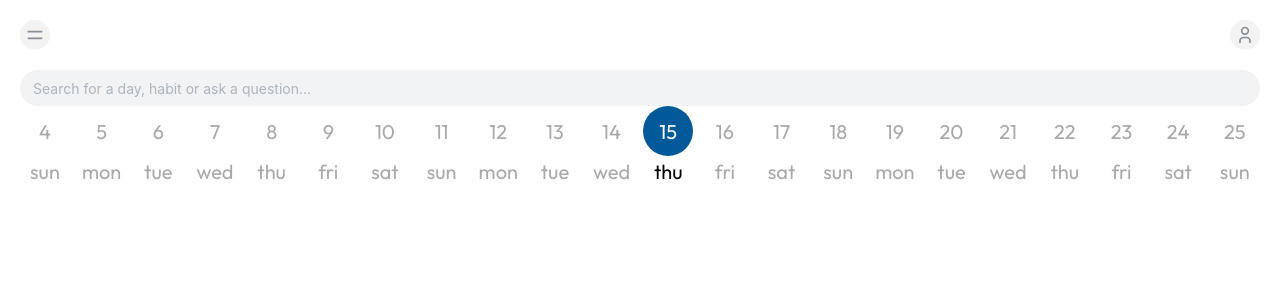
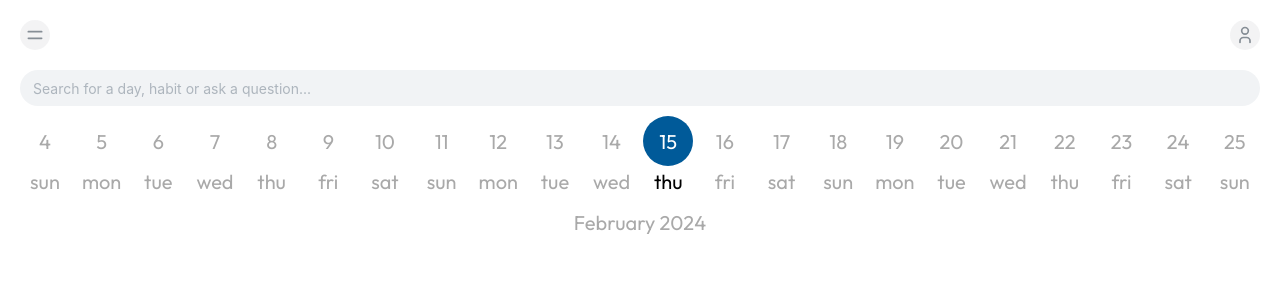
Before and after one commit to moizkamran/habitr, a React (Vite) app in the folder frontend/: page / in a window 1280 px wide. Shown: the top 300 px of the page. Built offline with nearby package versions, Linux system fonts and the light colour scheme; a web font is replaced by a local one.

Commit message:
Datebar fix

```diff
--- a/frontend/src/Home.jsx
+++ b/frontend/src/Home.jsx
@@ -7,11 +7,16 @@ import DateRow from './HomeAssets/DateRow'
 
 const Home = () => {
     const [searchTerm, setSearchTerm] = useState('')
+    const [todaysDate, setTodaysDate] = useState(new Date());
+
   return (
     <Flex w={'100%'} p={20} direction={'column'}>
      <Navbar />
      <Searchbar searchTerm={searchTerm} setSearchTerm={setSearchTerm}/>
-     <DateRow />
+     <DateRow
+     todaysDate={todaysDate}
+     setTodaysDate={setTodaysDate}
+     />
     </Flex>
   )
 }
--- a/frontend/src/HomeAssets/DateRow.jsx
+++ b/frontend/src/HomeAssets/DateRow.jsx
@@ -1,9 +1,10 @@
 import { Flex, Text } from '@mantine/core';
 import React, { useEffect, useState } from 'react';
 
-const DateRow = () => {
-  const [todaysDate, setTodaysDate] = useState(new Date());
+const DateRow = ({ todaysDate, setTodaysDate }) => {
   const [numDatesToShow, setNumDatesToShow] = useState(calculateNumDatesToShow());
+  const [currentMonth, setCurrentMonth] = useState(todaysDate.getMonth());
+  const [currentYear, setCurrentYear] = useState(todaysDate.getFullYear());
 
   useEffect(() => {
     function handleResize() {
@@ -20,11 +21,17 @@ const DateRow = () => {
     setNumDatesToShow(calculateNumDatesToShow());
   };
 
+  useEffect(() => {
+    // Update currentMonth and currentYear based on todaysDate
+    setCurrentMonth(todaysDate.getMonth());
+    setCurrentYear(todaysDate.getFullYear());
+  }, [todaysDate]);
+
   return (
+    <Flex direction={'column'} align={'center'} mt={10}>
       <Flex w={'100%'} justify={'space-between'}>
         {[...Array(numDatesToShow)].map((_, index) => {
-        const date = new Date();
-        date.setDate(todaysDate.getDate() - Math.floor(numDatesToShow / 2) + index);
+          const date = new Date(currentYear, currentMonth, todaysDate.getDate() - Math.floor(numDatesToShow / 2) + index);
           const isActive = index === Math.floor(numDatesToShow / 2);
           return (
             <SingleDate
@@ -35,6 +42,11 @@ const DateRow = () => {
             />
           );
         })}
+      </Flex>
+      <Text mt={10} c={'darkgrey'}>
+        {todaysDate.toLocaleString('default', { month: 'long' })}{' '}
+        {todaysDate.getFullYear()}
+      </Text>
     </Flex>
   );
 };
```
Lines whose indentation alone changed are shown as unchanged.
